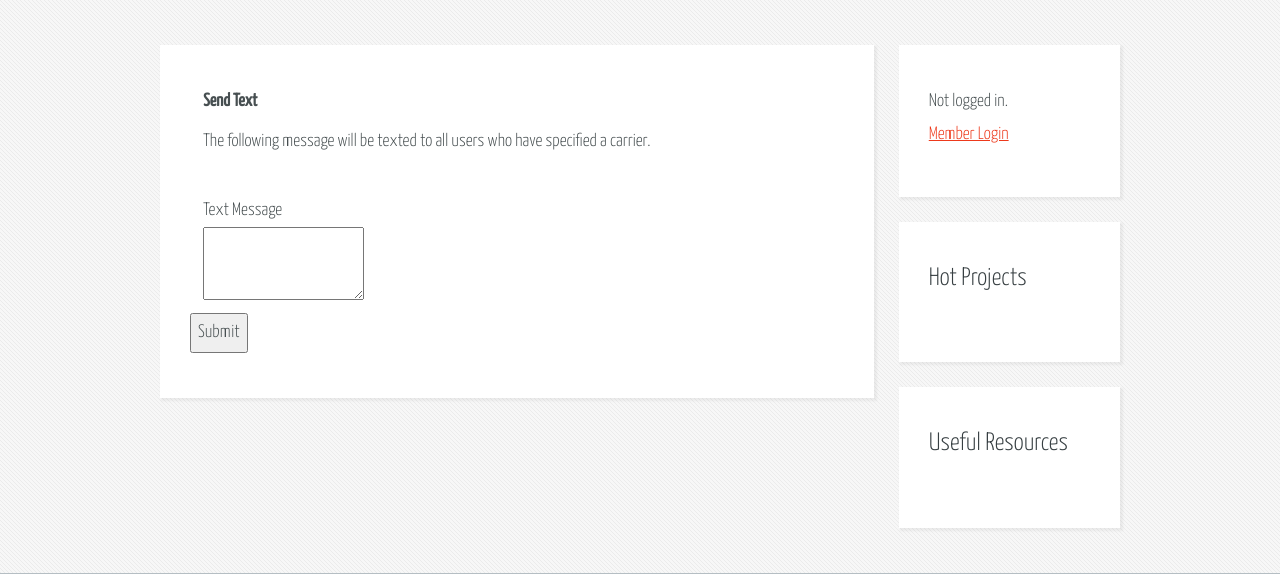
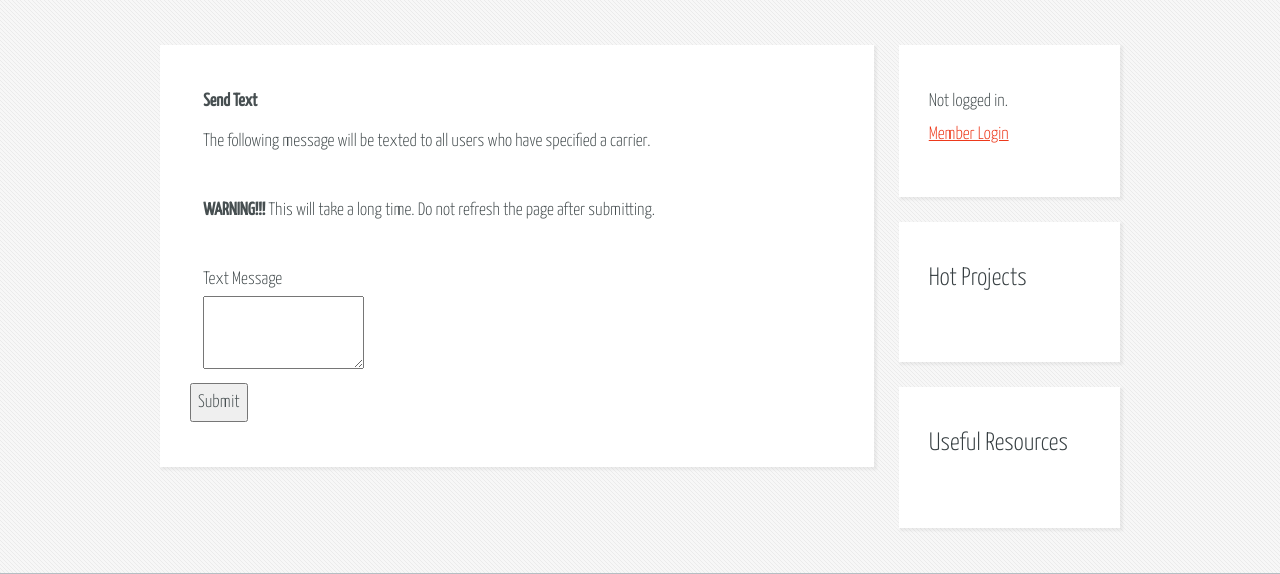
Before and after one commit to codetech/codetechcomputerclub, a CakePHP app: template app/View/Users/send_text.ctp in a window 1280 px wide. Shown: the part 157-731 px from the top of the page. Run offline with PHP 8.4 and a stand-in for CakePHP, Linux system fonts and the light colour scheme; the template is opened without the code that fills it, so the values that code supplies are empty; form fields are guessed from the names that the template uses; some libraries are stand-ins or nearby versions.

Commit message:
Add warning messages.

```diff
--- a/app/View/Users/send_email.ctp
+++ b/app/View/Users/send_email.ctp
@@ -14,6 +14,9 @@
 			</p>
 			<p>
 				The system will attempt to send an HTML email, but some receipts will only accept a text one, so you must prepare two versions just in case.
+			</p>
+			<p>
+				<strong>WARNING!!!</strong> This will take a long time. Do not refresh the page after submitting.
 			</p>
 			<?php
 				echo $this->Form->input('title', array(
--- a/app/View/Users/send_text.ctp
+++ b/app/View/Users/send_text.ctp
@@ -6,6 +6,9 @@
 			<legend>Send Text</legend>
 			<p>
 				The following message will be texted to all users who have specified a carrier.
+			</p>
+			<p>
+				<strong>WARNING!!!</strong> This will take a long time. Do not refresh the page after submitting.
 			</p>
 			<?php
 				echo $this->Form->input('text_message', array(
```
